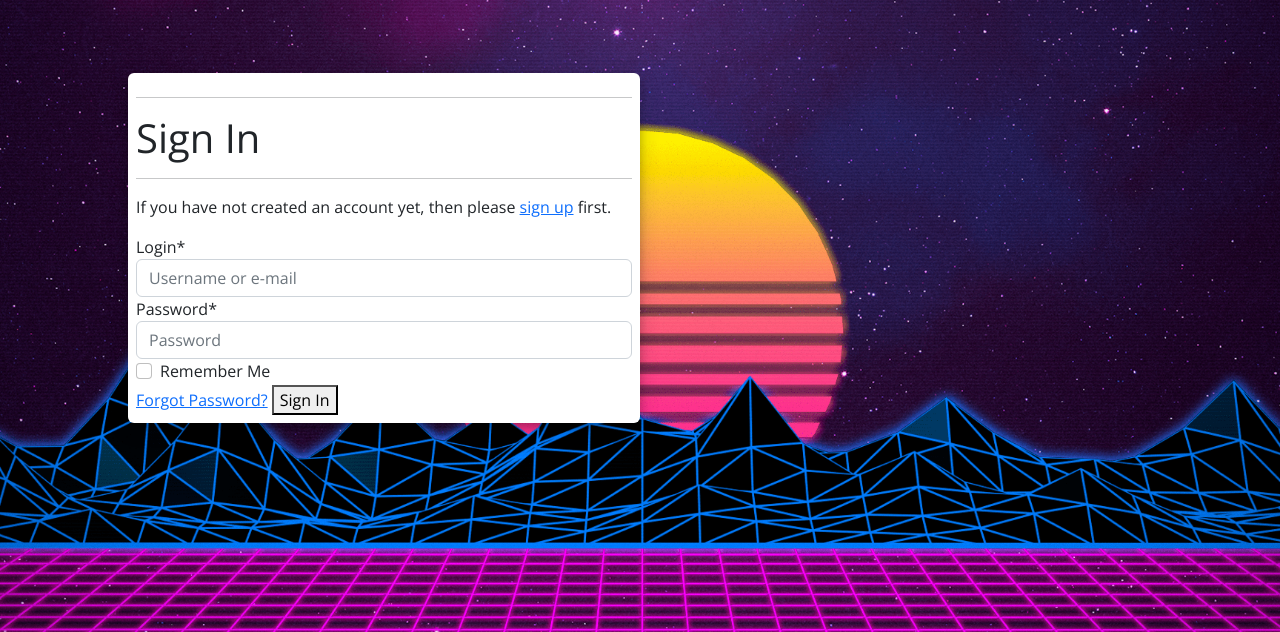
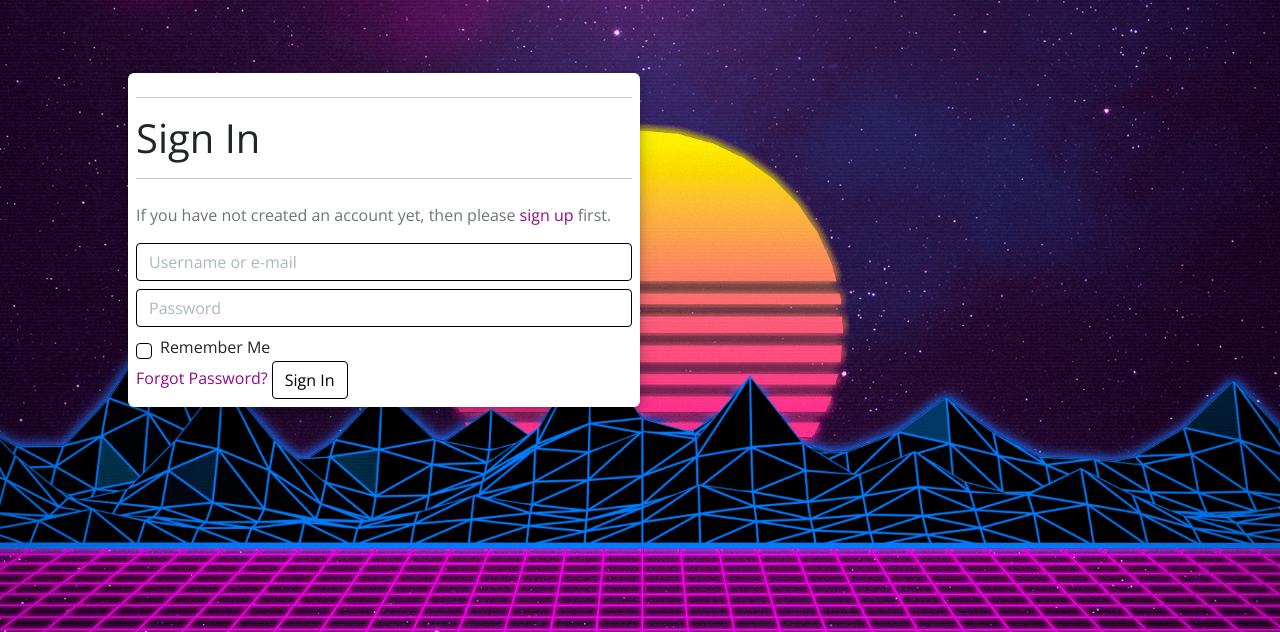
Before and after one commit to joshfreeman00/VideoGameEmporium-MS4, a Django app: page /accounts/login/ in a window 1280 px wide. Shown: the part 168-800 px from the top of the page. Run offline with Django 3.2, Linux system fonts and the light colour scheme; some libraries are stand-ins or nearby versions.

Commit message:
Update allauth styling to match the website

```diff
--- a/static/css/base.css
+++ b/static/css/base.css
@@ -86,6 +86,64 @@ body {
     cursor: pointer;
 }
 
+/* Allauth form formatting */
+
+.allauth-form-inner-content p {
+    margin-top: 1.5rem; /* mt-4 */
+    color: #6c757d; /* text-secondary */
+}
+
+.allauth-form-inner-content input {
+    border-color: #000;
+    border-radius: 4px;
+    margin-top: 0.5rem;
+    margin-bottom: 0.5rem;
+}
+
+.allauth-form-inner-content label:not([for='id_remember']) {
+    display: none;
+}
+
+.allauth-form-inner-content input::placeholder {
+    color: #aab7c4;
+}
+
+.allauth-form-inner-content button,
+.allauth-form-inner-content input[type='submit'] {
+	/* btn */
+	display: inline-block;
+    font-weight: 400;
+    color: #000;
+    text-align: center;
+    vertical-align: middle;
+    -webkit-user-select: none;
+    -moz-user-select: none;
+    -ms-user-select: none;
+    user-select: none;
+    background-color: #fff;
+    border: 1px solid #000;
+    padding: .375rem .75rem;
+    font-size: 1rem;
+    line-height: 1.5;
+    border-radius: 4px;
+
+    /* standard bootstrap btn transitions */
+    transition: color .15s ease-in-out,background-color .15s ease-in-out,border-color .15s ease-in-out,box-shadow .15s ease-in-out;
+}
+
+.allauth-form-inner-content button:hover,
+.allauth-form-inner-content input[type='submit']:hover {
+	color: #fff;
+    background-color: #95098e;
+    border: 1px solid #fff;
+}
+
+.allauth-form-inner-content a {
+	color: #95098e; /* text-info */
+    text-decoration: none;
+}
+
+
 /* -------------------------------- Media Queries */
 
 /* larger container on xl screens */
```
